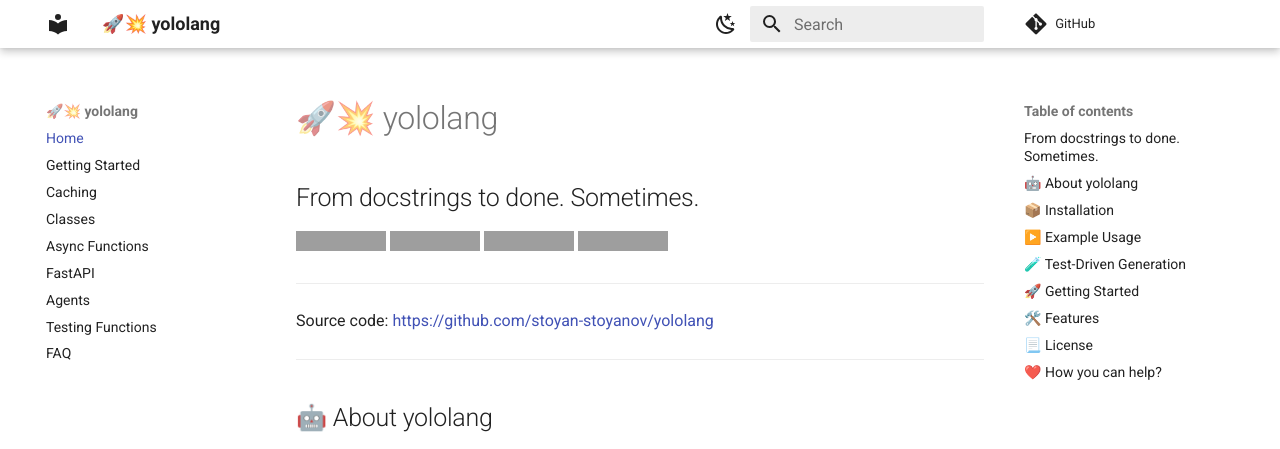
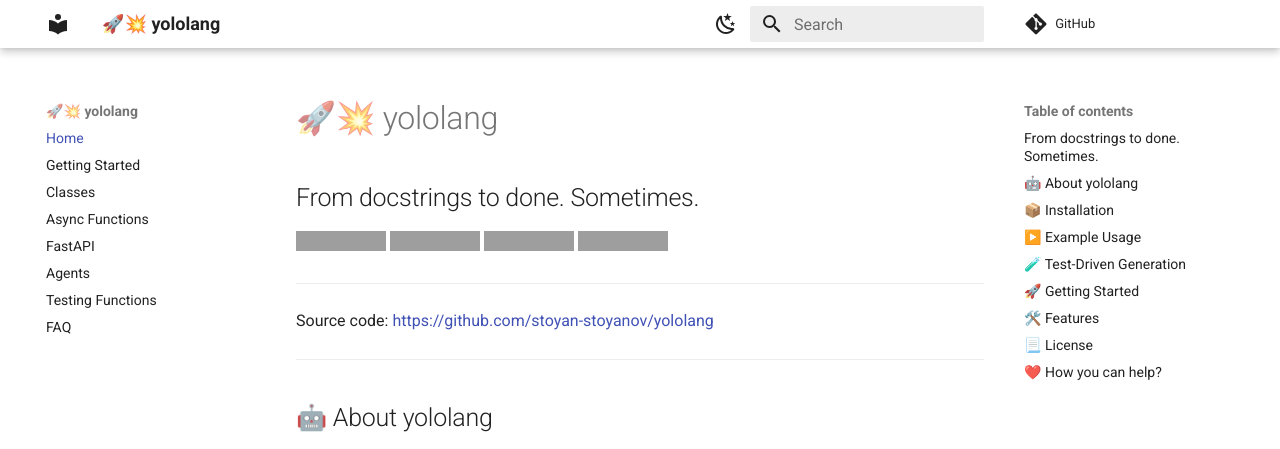
Before and after one commit to stoyan-stoyanov/vibeflow, an MkDocs documentation site: the page built from docs/index.md, in a window 1280 px wide. Shown: the top 449 px of the page. Built offline with MkDocs 1.6.1 and Material for MkDocs 9.7.7, drawn with Linux system fonts in a browser that asks for light colours; comment, search, counter and statistics services are not loaded; grey boxes are pictures that could not be loaded.

Commit message:
removing non-existing page from the documentation menu

```diff
--- a/mkdocs.yml
+++ b/mkdocs.yml
@@ -47,7 +47,6 @@
 nav:
   - Home: index.md
   - Getting Started: Getting Started.md
-  - Caching: Caching.md
   - Classes: Classes.md
   - Async Functions: Async Functions.md
   - FastAPI: FastAPI.md
```
